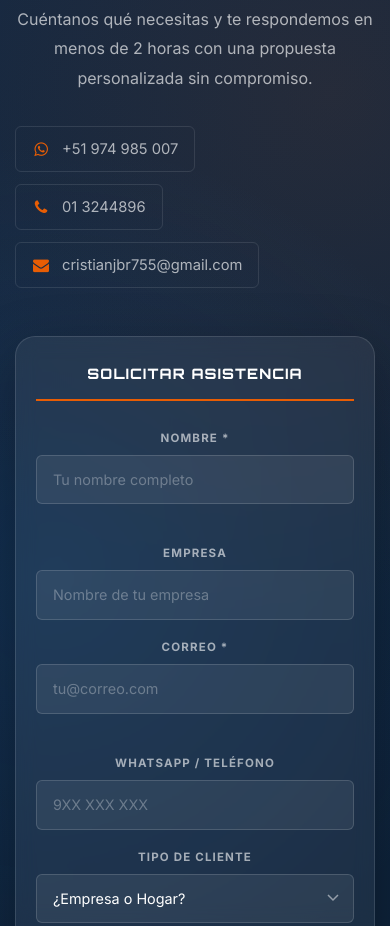
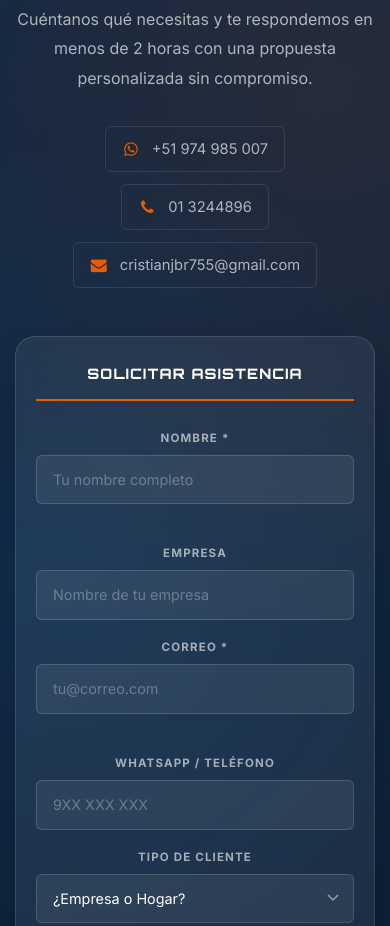
Before and after one commit to S0p0rt3s/soportec-web, a plain HTML site: page index.html in a window 390 px wide. Shown: the part 8540-9466 px from the top of the page. Drawn offline with nearby package versions, Linux system fonts and the light colour scheme.

Commit message:
Centrar botones contacto CTA en mobile

```diff
--- a/style.css
+++ b/style.css
@@ -2145,6 +2145,10 @@ textarea.input-tech { resize: vertical; min-height: 100px; }
         gap: 10px;
         text-align: left;
     }
+    /* Botones de contacto CTA centrados en mobile */
+    .cta-contact-info {
+        align-items: center;
+    }
 }
 
 @media (max-width: 575px) {
```
